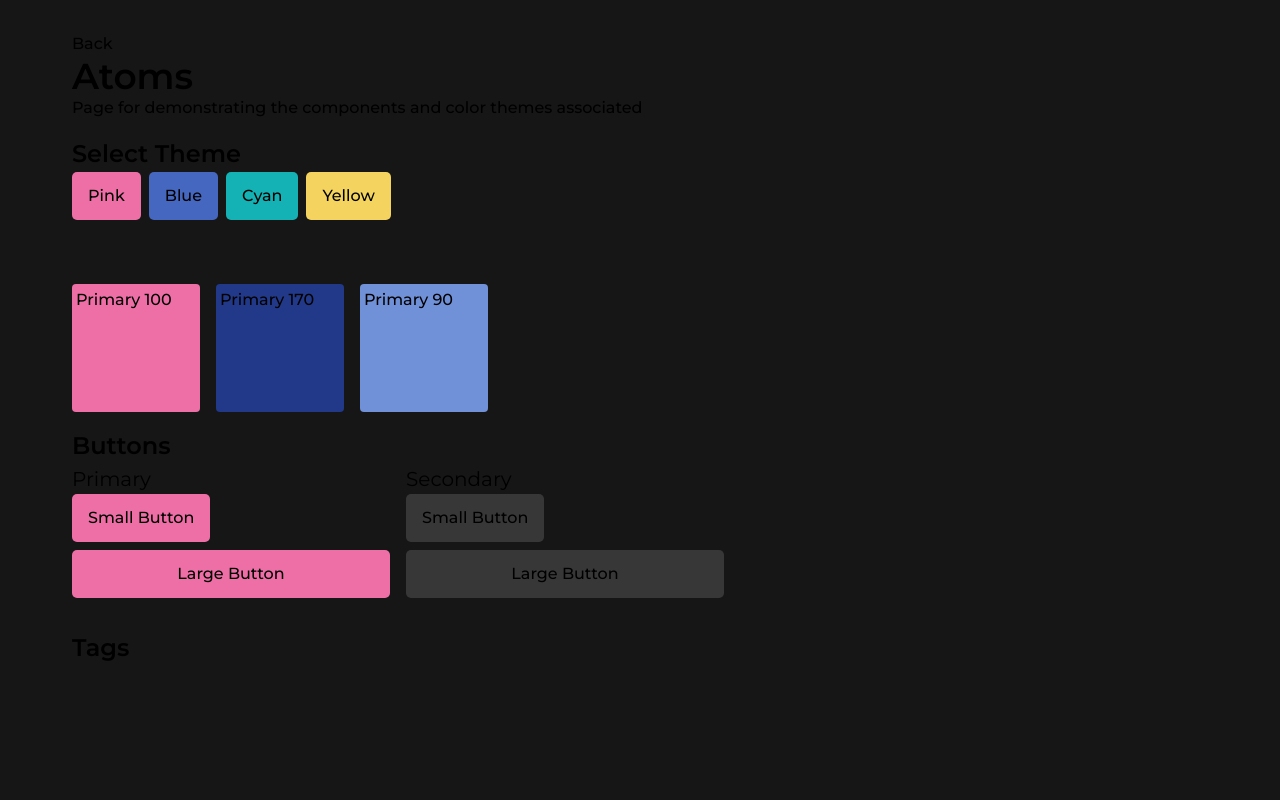
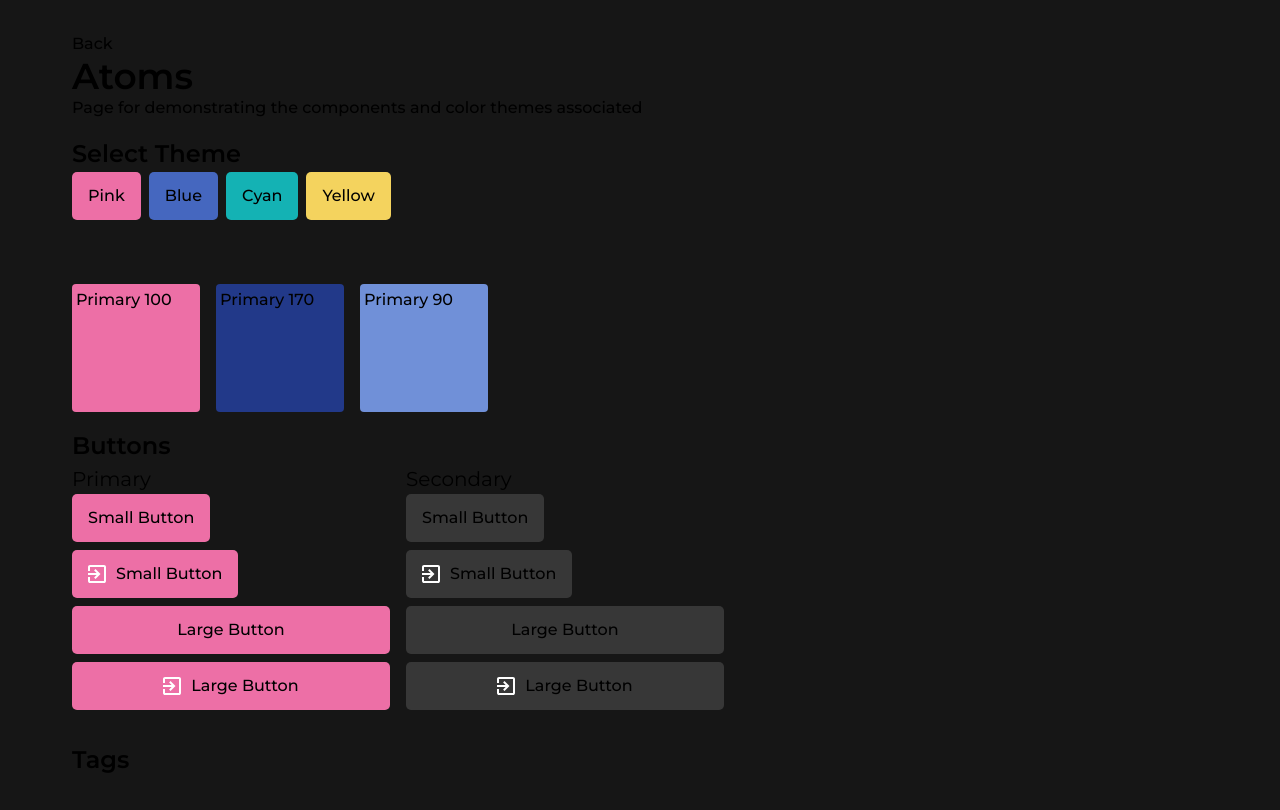
Before and after one commit to king-kapi/kapi-web, a Next.js app: page /dev-pages/atoms in a window 1280 px wide. Built offline with nearby package versions, Linux system fonts and the light colour scheme; no server answers.

Commit message:
added icons to buttons

```diff
--- a/components/Button.tsx
+++ b/components/Button.tsx
@@ -1,12 +1,12 @@
 import React from "react";
 import styles from "@/styles/Button.module.css";
+import Icon, { IconDef } from "@/components/Icon";
 
 export interface ButtonProps extends React.HTMLAttributes<HTMLButtonElement> {
   htmlType?: "button" | "submit" | "reset",
   type?: "primary" | "secondary",
   size?: "small" | "large",
-  icon?: string,
-  iconProps?: any,
+  icon?: IconDef,
   className?: string,
 }
 
@@ -15,7 +15,6 @@ const Button = ({
                   type = "primary",
                   size = "small",
                   icon,
-                  iconProps,
                   htmlType,
                   className,
                   ...props
@@ -27,13 +26,14 @@ const Button = ({
       type === "primary" ?
         "bg-primary-100 hover:bg-primary-170 active:bg-primary-90" :
         "bg-grey hover:bg-mediumGrey active:bg-pressedGrey",
+      "inline-flex items-center justify-center",
       className
     ].join(" ")}
             type={htmlType}
             {...props}
     >
       {icon ?
-        <Icon icon={icon} {...iconProps} />
+        <Icon icon={icon} className={"mr-2.5"}/>
         : <></>}
       {children}
     </button>
--- a/components/Icon.tsx
+++ b/components/Icon.tsx
@@ -1,7 +1,8 @@
 import styles from "@/styles/Icon.module.css";
 import Image from "next/image";
+import React from "react";
 
-type IconDef = {
+export type IconDef = {
   src: string,
   height: number,
   width: number
@@ -33,8 +34,12 @@ export const Icons: { [key: string]: IconDef } = {
   "TOGGLE_VERTICAL": { "src": "/icons/toggle_vertical.svg", "width": 24, "height": 24 }
 };
 
-const Icon = ({ icon }: { icon: IconDef }) => {
-  return <div className={styles.Icon}>
+export interface IconProps extends React.HTMLAttributes<HTMLDivElement> {
+  icon: IconDef
+}
+
+const Icon = ({ icon, ...props }: IconProps) => {
+  return <div className={styles.Icon} {...props}>
     <Image {...icon} alt={icon.src}/>
   </div>;
 };
--- a/pages/dev-pages/atoms.tsx
+++ b/pages/dev-pages/atoms.tsx
@@ -1,6 +1,7 @@
 import React, { useState } from "react";
 import Button from "@/components/Button";
 import DevLayout from "@/components/layouts/DevLayout";
+import { Icons } from "@/components/Icon";
 
 const AtomsPage = () => {
   const [theme, setTheme] = useState("pink");
@@ -46,13 +47,17 @@ const AtomsPage = () => {
           <div>
             <h4>Primary</h4>
             <Button>Small Button</Button> <br />
-            <Button size={"large"} className={"mt-2"}>Large Button</Button>
+            <Button icon={Icons.EXIT} className={"mt-2"}>Small Button</Button> <br />
+            <Button size={"large"} className={"mt-2"}>Large Button</Button> <br />
+            <Button icon={Icons.EXIT} size={"large"} className={"mt-2"}>Large Button</Button>
           </div>
 
           <div>
             <h4>Secondary</h4>
             <Button type={"secondary"}>Small Button</Button> <br />
-            <Button type={"secondary"} size={"large"} className={"mt-2"}>Large Button</Button>
+            <Button type={"secondary"} icon={Icons.EXIT} className={"mt-2"}>Small Button</Button> <br />
+            <Button type={"secondary"} size={"large"} className={"mt-2"}>Large Button</Button> <br />
+            <Button type={"secondary"} icon={Icons.EXIT} size={"large"} className={"mt-2"}>Large Button</Button>
           </div>
         </div>
       </div>
--- a/pages/dev-pages/icons.tsx
+++ b/pages/dev-pages/icons.tsx
@@ -1,7 +1,6 @@
 import React from "react";
 import Icon, { Icons } from "@/components/Icon";
 import DevLayout from "@/components/layouts/DevLayout";
-import Image from "next/image";
 
 const IconsPage = () => (
   <main>
--- a/styles/Button.module.css
+++ b/styles/Button.module.css
@@ -1,7 +1,7 @@
 .Button {
     @apply font-medium;
     font-family: 'Montserrat', sans-serif;
-    font-size: 16px;
+    font-size: 1rem;
     border-radius: 5px;
     height: 48px;
     transition: background-color 40ms;
```
